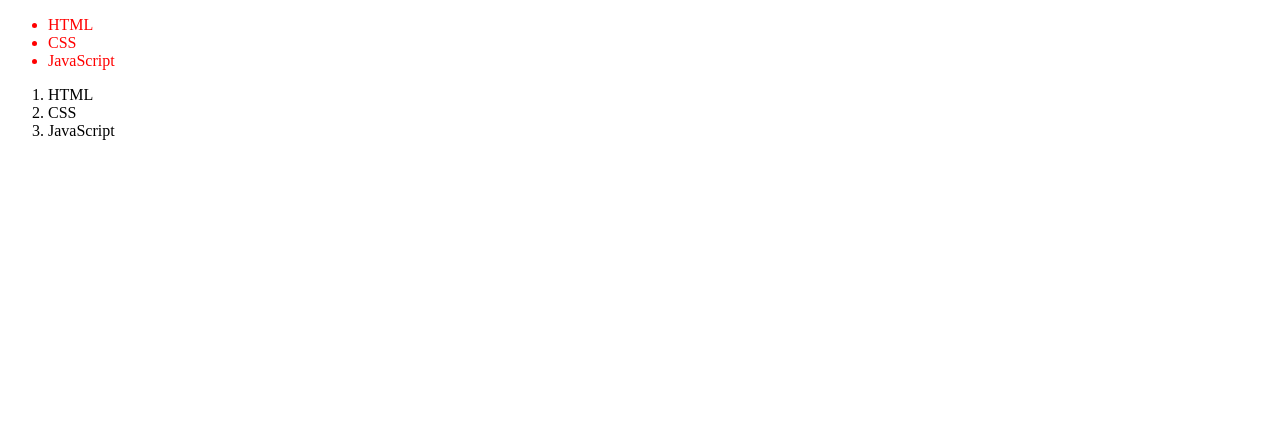
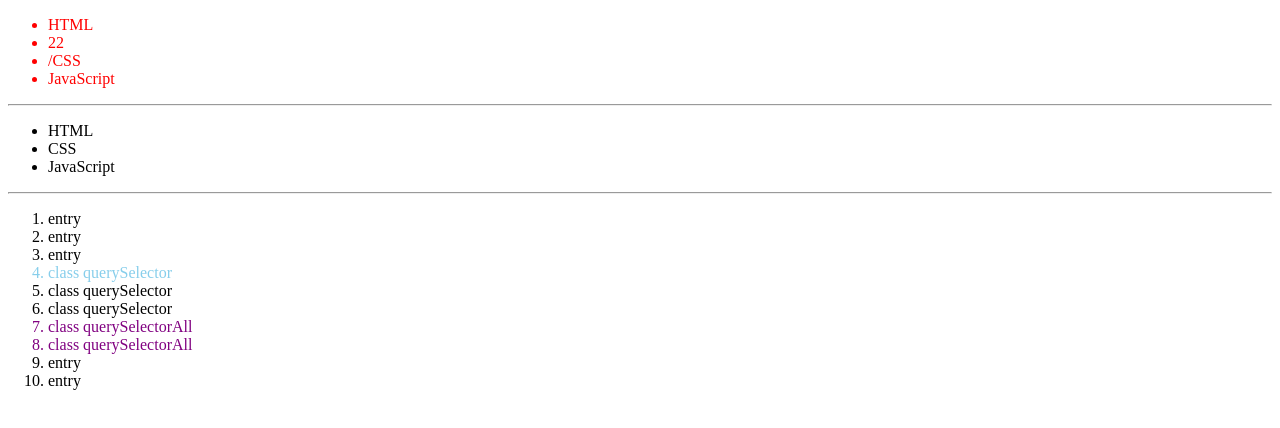
Before and after one commit to auaicn/Nomad-Coder-Chrome-Application, a plain HTML site: page life_coding/accessToDomObject.html in a window 1280 px wide. Drawn offline with Linux system fonts and the light colour scheme.

Commit message:
querySelector practice for-in loop
for-in loop
c++ 언어와는 다르게, element itself 가 아닌 `key` 를 리턴해준다.
그래서 한번더 접근하는게 필요하더라.

```diff
--- a/life_coding/accessToDomObject.html
+++ b/life_coding/accessToDomObject.html
@@ -1,16 +1,33 @@
 <!DOCTYPE html>
 <html>
 <body>
+<ul>
+    <li id = "hello">HTML</li>
+    <li id = "hello">22</li>
+    <li>/CSS</li>
+    <li>JavaScript</li>
+</ul>
+<hr>
 <ul>
     <li>HTML</li>
     <li>CSS</li>
     <li>JavaScript</li>
 </ul>
+<hr>
 <ol>
-    <li>HTML</li>
-    <li>CSS</li>
-    <li>JavaScript</li>
+    <li>entry</li>
+    <li>entry</li>
+    <li>entry</li>
+    <li class="querySelector">class querySelector</li>
+    <li class="querySelector">class querySelector</li>
+    <li class="querySelector">class querySelector</li>
+    <li class="querySelectorAll">class querySelectorAll</li>
+    <li class="querySelectorAll">class querySelectorAll</li>
+    <li>entry</li>
+    <li>entry</li>
 </ol>
+
+
 <script>
     var uls = document.getElementsByTagName('ul');
     var lis = uls[0].getElementsByTagName('li');
@@ -19,6 +36,16 @@
         // lis[i].style.fontFamily = 'georgia';
         // lis[i].style.fontFamily = 'times new roman';
     }
+    ols = document.getElementsByTagName('ol');
+
+    document.querySelector('.querySelector').style.color = 'skyblue'
+
+    var entries = document.querySelectorAll('.querySelectorAll')
+    for(var line in entries){
+        // line.style.color = 'skyblue'
+        entries[line].style.color = 'purple'
+    }
+
 </script>
 </body>
 </html>
```
